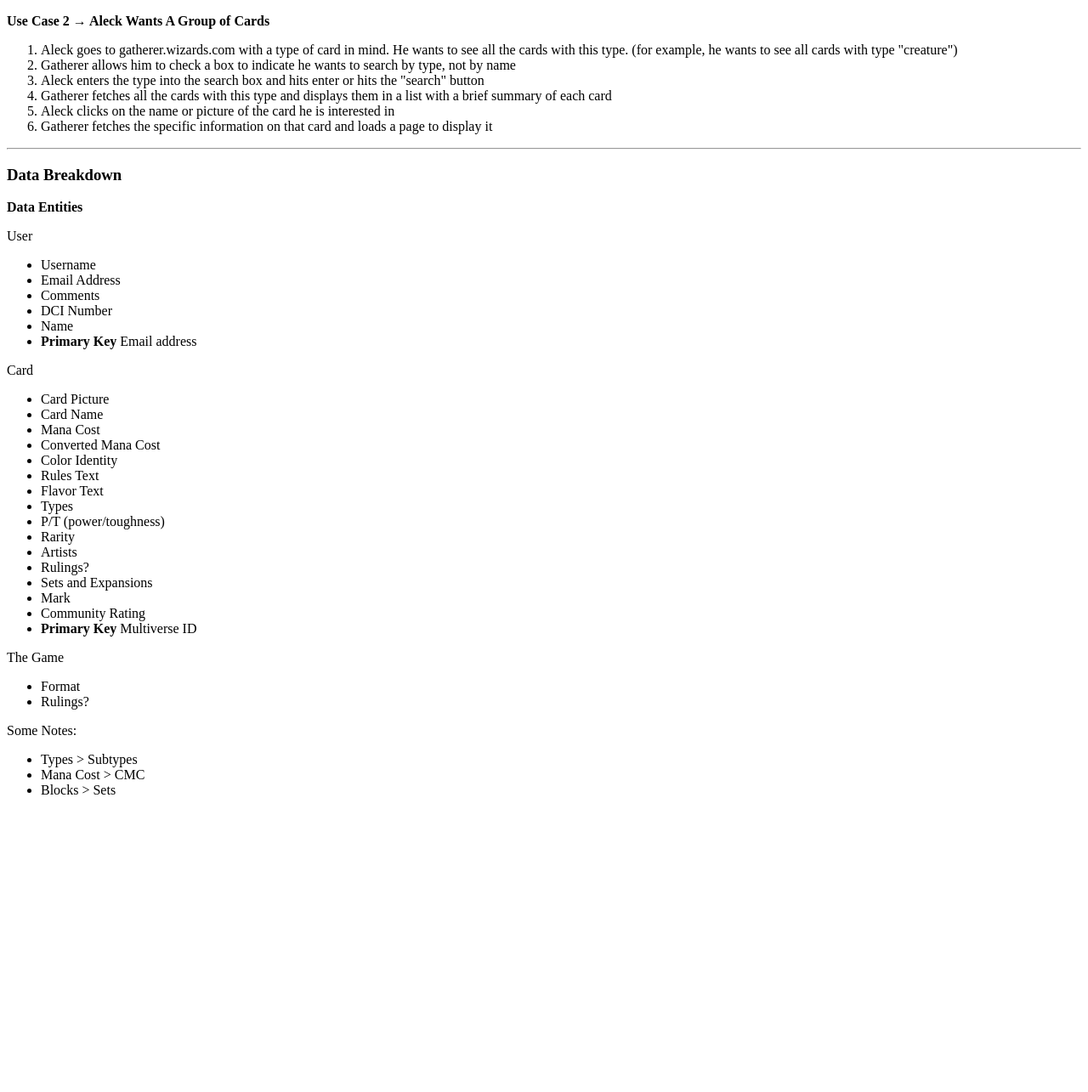
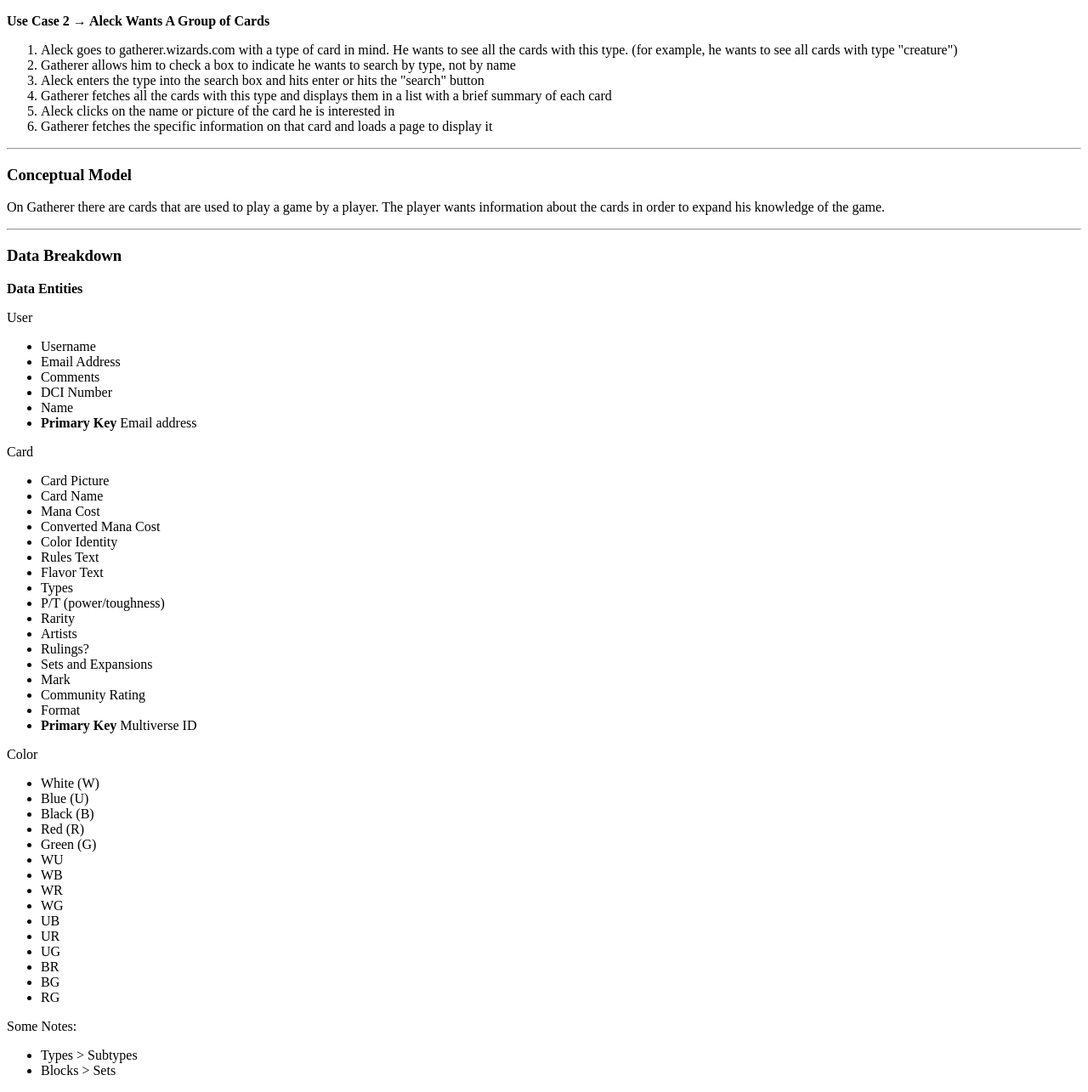
Before and after one commit to kimberlykeller/gatherer, a PHP site: page / in a window 1280 px wide. Shown: the part 498-1783 px from the top of the page at 85% size. Before the commit the page ends 1433 px from the top, so only its background shows below. Run offline with PHP 8.4, Linux system fonts and the light colour scheme; some libraries are stand-ins or nearby versions.

Commit message:
added conceptual model and a possibly entitiy named color

```diff
--- a/index.php
+++ b/index.php
@@ -44,6 +44,11 @@
 			<li>	Aleck clicks on the name or picture of the card he is interested in</li>
 			<li>	Gatherer fetches the specific information on that card and loads a page to display it</li>
 		</ol>
+		<hr>
+		<h3>Conceptual Model</h3>
+		<p>On Gatherer there are cards that are used to play a game by a player. The player wants information about the cards
+			in order to expand his knowledge of the game.
+		</p>
 
 		<hr>
 		<h3>Data Breakdown</h3>
@@ -74,17 +79,31 @@
 			<li>Sets and Expansions</li>
 			<li>Mark</li>
 			<li>Community Rating</li>
+			<li>Format</li>
 			<li><strong>Primary Key</strong> Multiverse ID</li>
 		</ul>
-		<p>The Game</p>
+		<p>Color</p>
 			<ul>
-				<li>Format</li>
-				<li>Rulings?</li>
+				<li>White &#40;W&#41; </li>
+				<li>Blue &#40;U&#41;</li>
+				<li>Black &#40;B&#41;</li>
+				<li>Red &#40;R&#41;</li>
+				<li>Green &#40;G&#41;</li>
+				<li>WU</li>
+				<li>WB</li>
+				<li>WR</li>
+				<li>WG</li>
+				<li>UB</li>
+				<li>UR</li>
+				<li>UG</li>
+				<li>BR</li>
+				<li>BG</li>
+				<li>RG</li>
+
 			</ul>
 		<p>Some Notes:</p>
 		<ul>
 			<li>Types &gt; Subtypes</li>
-			<li>Mana Cost &gt; CMC</li>
 			<li>Blocks &gt; Sets </li>
 		</ul>
 
```
